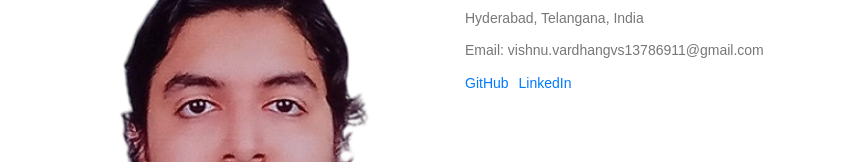
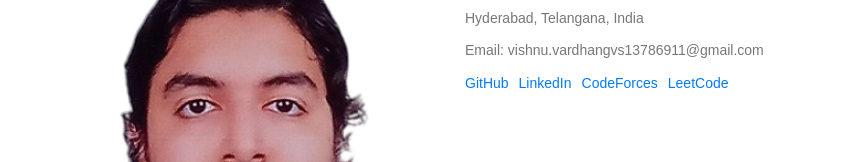
Before and after one commit to V1shnu127/v1shnu127.github.io, a plain HTML site: page index.html in a window 1280 px wide. Shown: the part 141-303 px from the top of the page, without its empty margins (208-1063 px from the left). Drawn offline with Linux system fonts and the light colour scheme.

Commit message:
Update index.html

```diff
--- a/index.html
+++ b/index.html
@@ -114,6 +114,8 @@
                 <div class="social-links">
                     <a href="https://github.com/V1shnu127" target="_blank">GitHub</a>
                     <a href="https://www.linkedin.com/in/vishnugsvs" target="_blank">LinkedIn</a>
+                    <a href="https://codeforces.com/profile/M0sc0w" target="_blank">CodeForces</a>
+                    <a href="https://leetcode.com/u/user0265si/" target="_blank">LeetCode</a>
                 </div>
             </div>
         </div>
```
